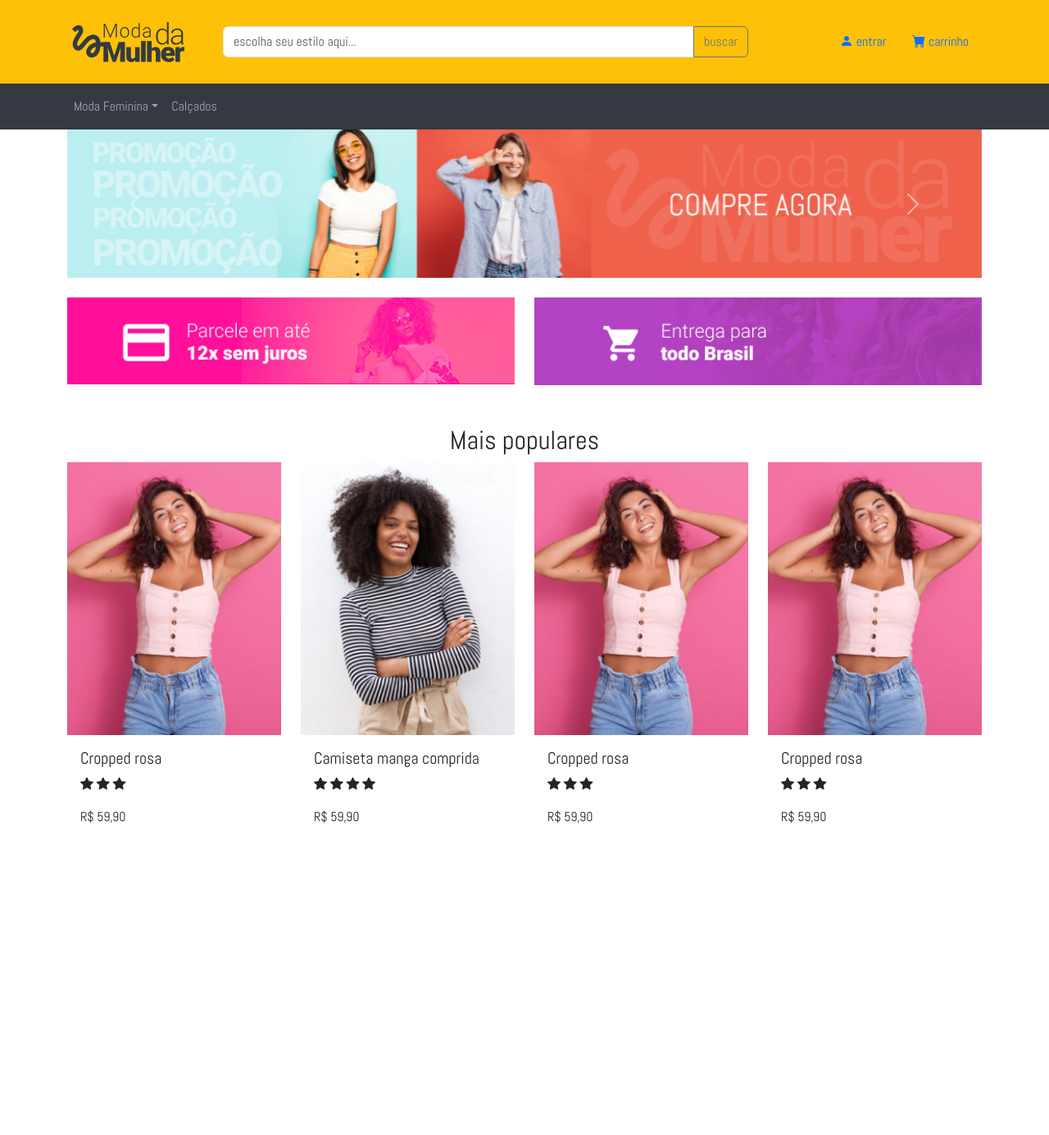
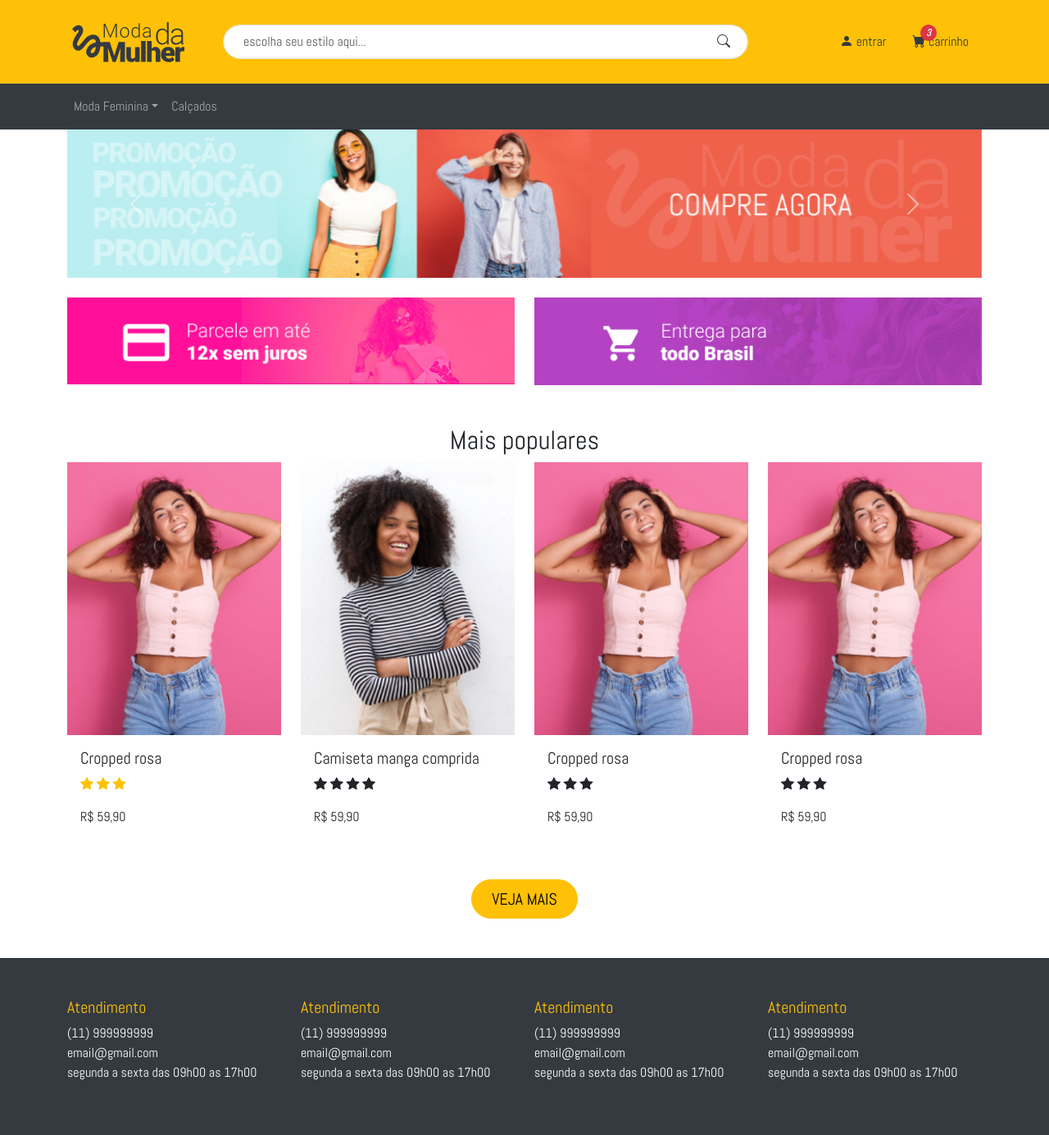
Before and after one commit to jeffersonchaves/moda-da-mulher, a PHP site: page / in a window 1280 px wide. Shown: the whole page at 82% size. Before the commit the page ends 1005 px from the top, so only its background shows below. Run offline with PHP 8.4, Linux system fonts and the light colour scheme.

Commit message:
feat: some updates

```diff
--- a/assets/styles/app.css
+++ b/assets/styles/app.css
@@ -10,6 +10,10 @@
     --cor-secundaria: #343A40;
 }
 
+body {
+    font-family: 'Abel', Arial, sans-serif;
+}
+
 .bg-cor-primaria {
     background-color: var(--cor-primaria);
 }
@@ -18,6 +22,44 @@
     background-color: var(--cor-secundaria);
 }
 
-body {
-    font-family: 'Abel', Arial, sans-serif;
+.text-primary {
+    color: var(--cor-primaria) !important;
 }
+
+.text-secondary {
+    color: var(--cor-secundaria) !important;
+}
+
+
+/* HEADER */
+header {
+
+    .site-search {
+
+        .btn {
+            right: 10px;
+            top: 3px;
+            z-index: 9;
+            border: none;
+            color: var(--cor-secundaria);
+        }
+
+    }
+
+    .badge {
+        width: 20px;
+        height: 20px;
+        text-align: center;
+        padding: 0;
+        padding-top: 4px;
+    }
+}
+
+/* FOOTER */
+
+footer {
+    ul {
+        list-style: none;
+        padding: 0;
+    }
+}
--- /dev/null
+++ b/assets/styles/produtos.css
@@ -0,0 +1,7 @@
+.card-produto {
+
+    .bi-star-fill {
+        color: var(--cor-primaria);
+    }
+
+}
--- a/index.html
+++ b/index.html
@@ -12,6 +12,7 @@
   <link href="assets/styles/bootstrap.min.css" rel="stylesheet">
 
   <link rel="stylesheet" href="assets/styles/app.css">
+  <link rel="stylesheet" href="assets/styles/produtos.css">
 
 </head>
 
@@ -24,30 +25,32 @@
 
       <div class="row">
 
-        <div class="col-2 my-4">
+        <div class="col-lg-2 my-4 text-center text-lg-start">
           <img src="assets/images/logo.svg" alt="">
         </div>
 
-        <div class="col-7 my-4 d-flex align-items-center">
-          <form action="" class="w-100">
+        <div class="col-lg-7 my-4 d-flex align-items-center">
+          <form action="" class="site-search w-100">
 
             <div class="input-group">
-              <input type="text" class="form-control" placeholder="escolha seu estilo aqui...">
-              <button class="btn btn-outline-secondary">buscar</button>
+              <input type="text" class="form-control rounded-pill py-2 px-4 pe-5" placeholder="escolha seu estilo aqui...">
+              <button class="btn position-absolute"> <i class="bi bi-search"></i> </button>
             </div>
 
           </form>
         </div>
 
-        <div class="col-3 d-flex align-items-center justify-content-end">
+        <div class="col-lg-3 d-flex align-items-center justify-content-end">
 
           <ul class="nav">
             <li class="nav-item">
-              <a class="nav-link" href="#"><i class="bi bi-person-fill"></i> entrar</a>
+              <a class="nav-link text-secondary" href="#"><i class="bi bi-person-fill"></i> entrar</a>
             </li>
 
             <li class="nav-item">
-              <a class="nav-link" href="#"><i class="bi bi-cart-fill"></i> carrinho</a>
+              <a class="nav-link text-secondary" href="#"><i class="bi bi-cart-fill position-relative">
+                 <span class="badge position-absolute top-0 start-100 translate-middle bg-danger rounded-circle">3 </span>
+              </i> carrinho</a>
             </li>
           </ul>
 
@@ -60,7 +63,7 @@
   </header>
   <!-- /cabeçalho principal -->
 
-  <nav class="navbar navbar-expand-lg navbar-dark bg-cor-secundaria">
+  <nav class="navbar navbar-expand-lg navbar-dark bg-cor-secundaria sticky-top">
 
     <div class="container">
 
@@ -119,7 +122,6 @@
           <span class="visually-hidden">Próximo</span>
         </button>
 
-
       </div>
 
     </div>
@@ -161,7 +163,52 @@
       <div class="row">
 
         <!-- Produto -->
-        <div class="col-3">
+        <div class="col-md-3">
+          <div class="card card-produto rounded-0 border-0">
+            <img src="assets/images/produtos/thumb/cropped-rosa.jpg" class="card-img-top rounded-0" alt="...">
+            <div class="card-body">
+
+              <h5 class="card-title">Cropped rosa</h5>
+
+              <p class="card-text">
+                <i class="bi bi-star-fill"></i>
+                <i class="bi bi-star-fill"></i>
+                <i class="bi bi-star-fill"></i>
+              </p>
+
+              <p class="card-text">R$ 59,90</p>
+
+            </div>
+          </div>
+        </div>
+        <!-- /Produto -->
+
+        <!-- Produto -->
+        <div class="col-md-3">
+          <div class="card rounded-0 border-0">
+            <img src="assets/images/produtos/thumb/camiseta-manga-comprida.jpg" class="card-img-top rounded-0"
+              alt="...">
+            <div class="card-body">
+
+              <h5 class="card-title">Camiseta manga comprida</h5>
+
+              <p class="card-text">
+                <i class="bi bi-star-fill"></i>
+                <i class="bi bi-star-fill"></i>
+                <i class="bi bi-star-fill"></i>
+                <i class="bi bi-star-fill"></i>
+
+              </p>
+
+              <p class="card-text">R$ 59,90</p>
+
+            </div>
+          </div>
+        </div>
+        <!-- /Produto -->
+
+        <!-- Produto -->
+        <div class="col-md-3">
           <div class="card rounded-0 border-0">
             <img src="assets/images/produtos/thumb/cropped-rosa.jpg" class="card-img-top rounded-0" alt="...">
             <div class="card-body">
@@ -182,51 +229,7 @@
         <!-- /Produto -->
 
         <!-- Produto -->
-        <div class="col-3">
-          <div class="card rounded-0 border-0">
-            <img src="assets/images/produtos/thumb/camiseta-manga-comprida.jpg" class="card-img-top rounded-0" alt="...">
-            <div class="card-body">
-
-              <h5 class="card-title">Camiseta manga comprida</h5>
-
-              <p class="card-text">
-                <i class="bi bi-star-fill"></i>
-                <i class="bi bi-star-fill"></i>
-                <i class="bi bi-star-fill"></i>
-                <i class="bi bi-star-fill"></i>
-
-              </p>
-
-              <p class="card-text">R$ 59,90</p>
-
-            </div>
-          </div>
-        </div>
-        <!-- /Produto -->
-
-        <!-- Produto -->
-        <div class="col-3">
-          <div class="card rounded-0 border-0">
-            <img src="assets/images/produtos/thumb/cropped-rosa.jpg" class="card-img-top rounded-0" alt="...">
-            <div class="card-body">
-
-              <h5 class="card-title">Cropped rosa</h5>
-
-              <p class="card-text">
-                <i class="bi bi-star-fill"></i>
-                <i class="bi bi-star-fill"></i>
-                <i class="bi bi-star-fill"></i>
-              </p>
-
-              <p class="card-text">R$ 59,90</p>
-
-            </div>
-          </div>
-        </div>
-        <!-- /Produto -->
-
-        <!-- Produto -->
-        <div class="col-3">
+        <div class="col-md-3">
           <div class="card rounded-0 border-0">
             <img src="assets/images/produtos/thumb/cropped-rosa.jpg" class="card-img-top rounded-0" alt="...">
             <div class="card-body">
@@ -251,8 +254,73 @@
     </div>
 
   </main>
+  <!-- /.produtos -->
+
+  <section class="container veja-mais">
+
+    <div class="d-flex justify-content-center my-5">
+      <div class="btn btn-lg btn-warning text-uppercase rounded-pill px-4">veja mais</div>
+    </div>
+
+  </section>
+  <!-- /.veja-mais -->
 
 
+  <footer class="bg-cor-secundaria text-white">
+
+    <div class="container py-5">
+
+      <div class="row">
+
+        <div class="col-md-3">
+
+          <h5 class="text-primary">Atendimento</h5>
+
+          <ul>
+            <li>(11) 999999999</li>
+            <li>email@gmail.com</li>
+            <li>segunda a sexta das 09h00 as 17h00</li>
+          </ul>
+        </div>
+
+        <div class="col-md-3">
+
+          <h5 class="text-primary">Atendimento</h5>
+
+          <ul>
+            <li>(11) 999999999</li>
+            <li>email@gmail.com</li>
+            <li>segunda a sexta das 09h00 as 17h00</li>
+          </ul>
+        </div>
+
+        <div class="col-md-3">
+
+          <h5 class="text-primary">Atendimento</h5>
+
+          <ul>
+            <li>(11) 999999999</li>
+            <li>email@gmail.com</li>
+            <li>segunda a sexta das 09h00 as 17h00</li>
+          </ul>
+        </div>
+
+        <div class="col-md-3 mb-5 mb-md-0">
+
+          <h5 class="text-primary">Atendimento</h5>
+
+          <ul>
+            <li>(11) 999999999</li>
+            <li>email@gmail.com</li>
+            <li>segunda a sexta das 09h00 as 17h00</li>
+          </ul>
+        </div>
+
+      </div>
+
+    </div>
+
+  </footer>
 
   <script src="assets/scripts/bootstrap.bundle.min.js"></script>
 </body>
```
Also changed, not shown: footer.php (added, +60 -0 lines), header.php (added, +97 -0 lines), produto.php (added, +10 -0 lines).
